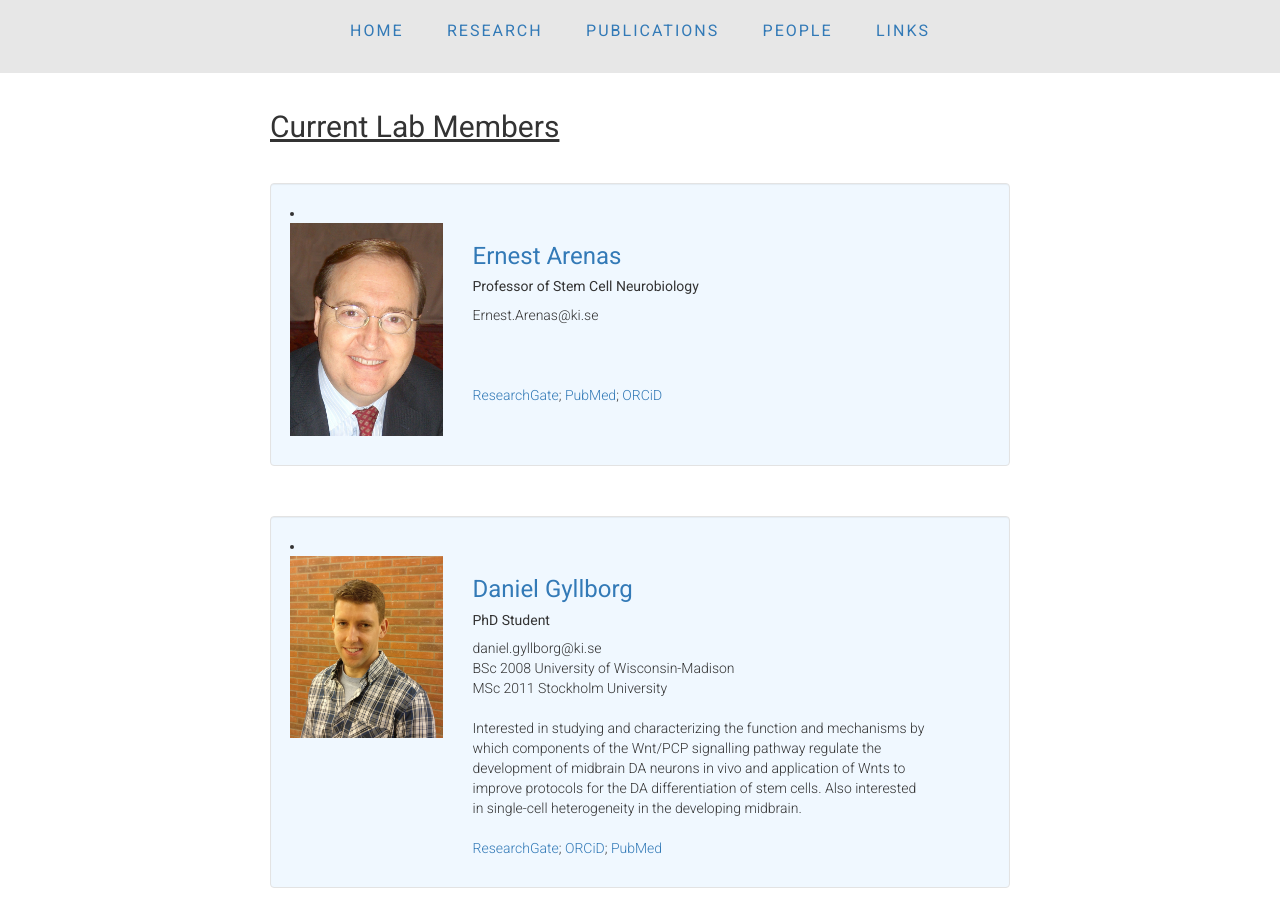
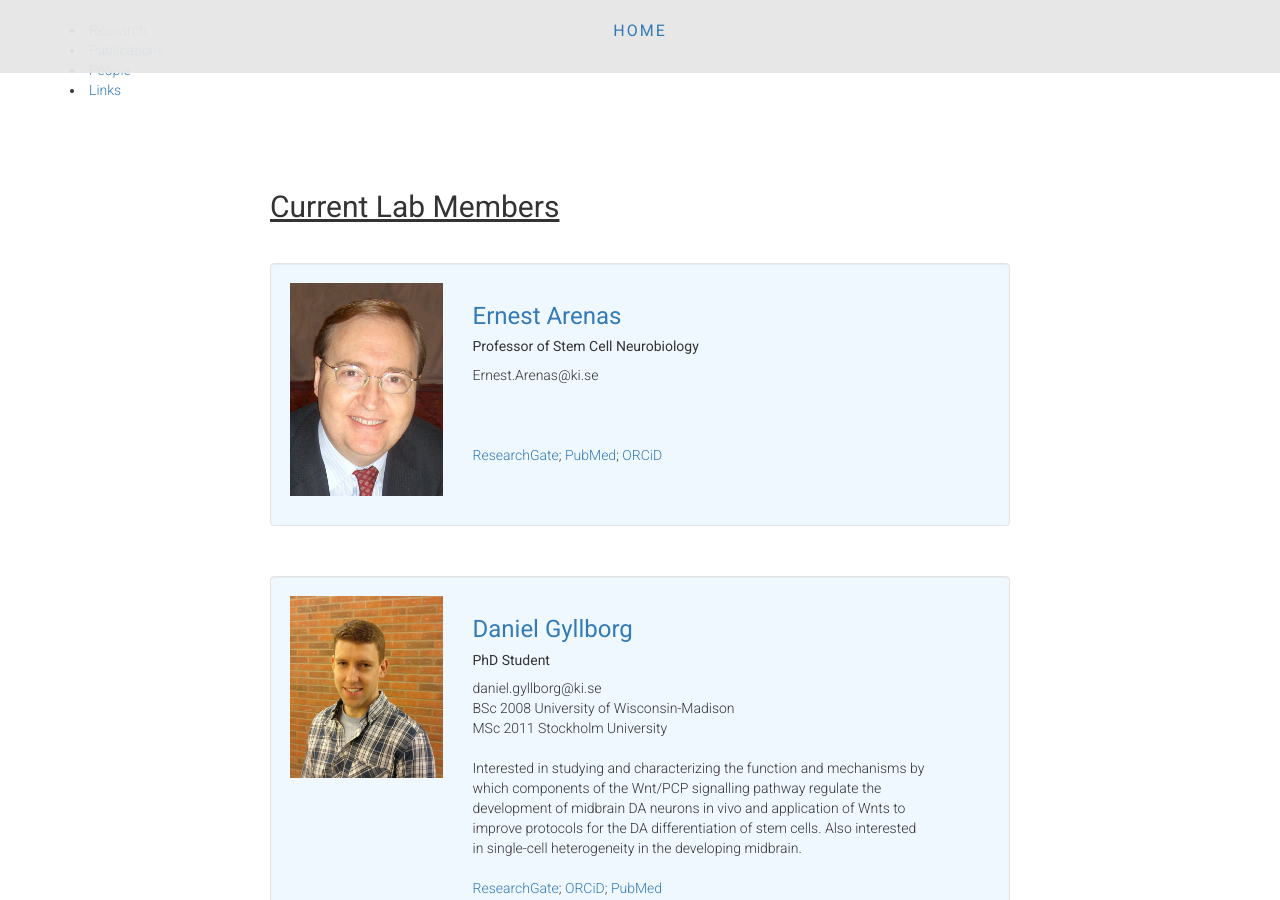
Before and after one commit to ArenasLab/arenaslab.github.io, a Jekyll site: the page people/index.html, which Jekyll copies as it is, in a window 1280 px wide and 900 px high. Built offline with Jekyll 4.4.1, drawn with Linux system fonts in a browser that asks for light colours.

Commit message:
fix black dot for chrome

```diff
--- a/people/index.html
+++ b/people/index.html
@@ -14,11 +14,11 @@
 
 
     <ul>
-      <li><a class="page-link" href="/">Home</a></li>
-      <li><a class="page-link" href="/research/">Research</a></li>
-      <li><a class="page-link" href="/publications/">Publications</a></li>
-      <li><a class="page-link" href="/people/">People</a></li>
-      <li><a class="page-link" href="/links/">Links</a></li>
+      <li><a class="page-link" href="/">Home</a></div>
+      <li><a class="page-link" href="/research/">Research</a></div>
+      <li><a class="page-link" href="/publications/">Publications</a></div>
+      <li><a class="page-link" href="/people/">People</a></div>
+      <li><a class="page-link" href="/divnks/">Links</a></div>
     </ul>
   </div>
   </header>
@@ -38,7 +38,7 @@
 
 
 	<div class="wellb">
-              <li class="media">
+              <div class="media">
                 <div class="media-body">
 
 
@@ -64,7 +64,7 @@
 
 
 		   </div>
-		</li>
+		</div>
 	      </div>
 
 
@@ -74,7 +74,7 @@
         <p>&nbsp;<p>
 
 	      <div class="wellb">
-              <li class="media">
+              <div class="media">
                 <div class="media-body">
 	<div class="row">
           <div class=" col-sm-4  col-md-3 col-lg-3">
@@ -94,13 +94,13 @@
           </div>
         </div>
 	   </div>
-		</li>
+		</div>
 	      </div>
 
         <p>&nbsp;<p>
 
 			<div class="wellb">
-              <li class="media">
+              <div class="media">
                 <div class="media-body">
 	<div class="row">
           <div class=" col-sm-4  col-md-3 col-lg-3">
@@ -119,13 +119,13 @@
           </div>
         </div>
 	   </div>
-		</li>
+		</div>
 	      </div>
 
         <p>&nbsp;<p>
 
 			<div class="wellb">
-              <li class="media">
+              <div class="media">
                 <div class="media-body">
 	<div class="row">
           <div class=" col-sm-4  col-md-3 col-lg-3">
@@ -144,13 +144,13 @@
           </div>
         </div>
 	   </div>
-		</li>
+		</div>
 	      </div>
 
         <p>&nbsp;<p>
 
 	   <div class="wellb">
-              <li class="media">
+              <div class="media">
                 <div class="media-body">
 	<div class="row">
           <div class=" col-sm-4  col-md-3 col-lg-3">
@@ -169,13 +169,13 @@
           </div>
         </div>
 	   </div>
-		</li>
+		</div>
 	      </div>
 
         <p>&nbsp;<p>
 
 			<div class="wellb">
-              <li class="media">
+              <div class="media">
                 <div class="media-body">
 	<div class="row">
           <div class=" col-sm-4  col-md-3 col-lg-3">
@@ -194,13 +194,13 @@
           </div>
         </div>
 	   </div>
-		</li>
+		</div>
 	      </div>
 
         <p>&nbsp;<p>
 
 			<div class="wellb">
-              <li class="media">
+              <div class="media">
                 <div class="media-body">
 	<div class="row">
           <div class=" col-sm-4  col-md-3 col-lg-3">
@@ -218,7 +218,7 @@
           </div>
         </div>
 	   </div>
-		</li>
+		</div>
 	      </div>
 
         <p>&nbsp;<p>
@@ -235,8 +235,8 @@
     <h3>Postdoctoral researcher positions</h3>
     <p>Please, send your inquiries by e-mail to <a href="mailto:ernest.arenas@ki.se">ernest.arenas@ki.se</a> and include the following information:</p>
     <ul>
-      <li>CV with publications and research experience</li>
-      <li>A brief outline of research interests</li>
+      <li>CV with publications and research experience</div>
+      <li>A brief outline of research interests</div>
     </ul>
     <p>&nbsp;<p>
 <hr>
@@ -329,15 +329,15 @@
       <div class="row">
 	<div class=" col-sm-4  col-md-3 col-lg-3">
           <ul>
-            <li>Ernest Arenas Lab</li>
-            <li><a href="mailto:ernest.arenas@ki.se">ernest.arenas@ki.se</a></li>
+            <li>Ernest Arenas Lab</div>
+            <li><a href="mailto:ernest.arenas@ki.se">ernest.arenas@ki.se</a></div>
           </ul>
         </div>
         <div class=" col-sm-8  col-md-9 col-lg-9" align="right">
 	  <ul>
-            <li><a href="http://kiedit.ki.se/en/mbb/research-division-of-molecular-neurobiology">Division of Molecular Biology</a></li>
-            <li><a href="http://kiedit.ki.se/en/mbb/startpage">Department of Medical Biochemistry and Biophysics</a></li>
-            <li><a href="http://ki.se/en/startpage">Karolinska Institutet</a></li>
+            <li><a href="http://kiedit.ki.se/en/mbb/research-division-of-molecular-neurobiology">Division of Molecular Biology</a></div>
+            <li><a href="http://kiedit.ki.se/en/mbb/startpage">Department of Medical Biochemistry and Biophysics</a></div>
+            <li><a href="http://ki.se/en/startpage">Karolinska Institutet</a></div>
           </ul>
         </div>
       </div>
```
